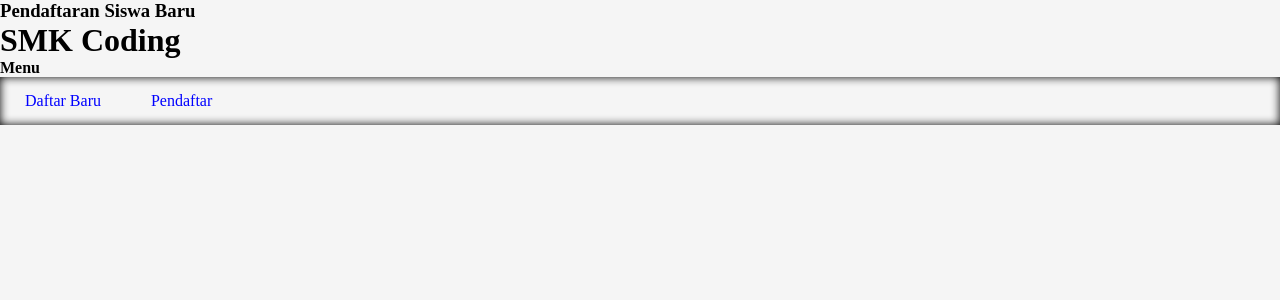
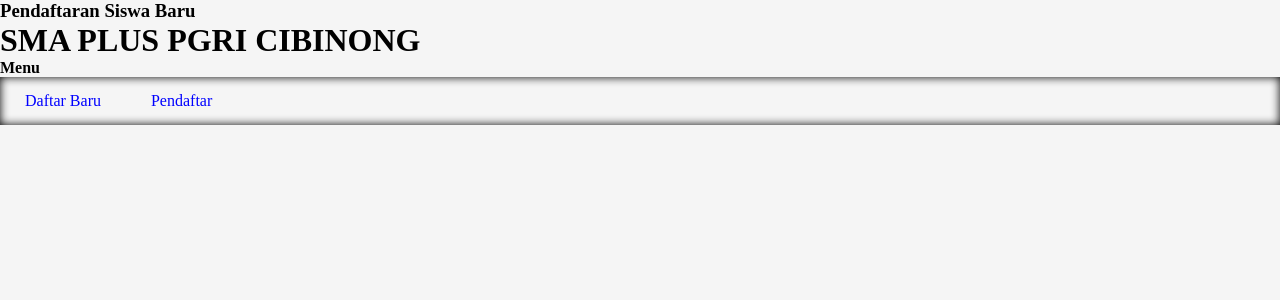
Before and after one commit to skycodex1/PPDB, a PHP site: page / in a window 1280 px wide. Shown: the top 300 px of the page. Run offline with PHP 8.4, Linux system fonts and the light colour scheme.

Commit message:
index.php

```diff
--- a/ppdb/index.php
+++ b/ppdb/index.php
@@ -1,14 +1,14 @@
 <!DOCTYPE html>
 <html>
 <head>
-    <title>Pendaftaran Siswa Baru | SMK Coding</title>
+    <title>Pendaftaran Siswa Baru | SMA PLUS PGRI CIBINONG</title>
     <link rel="stylesheet" href="yo.css">
 </head>
 
 <body>
     <header>
         <h3>Pendaftaran Siswa Baru</h3>
-        <h1>SMK Coding</h1>
+        <h1>SMA PLUS PGRI CIBINONG</h1>
     </header>
 
     <h4>Menu</h4>
```
